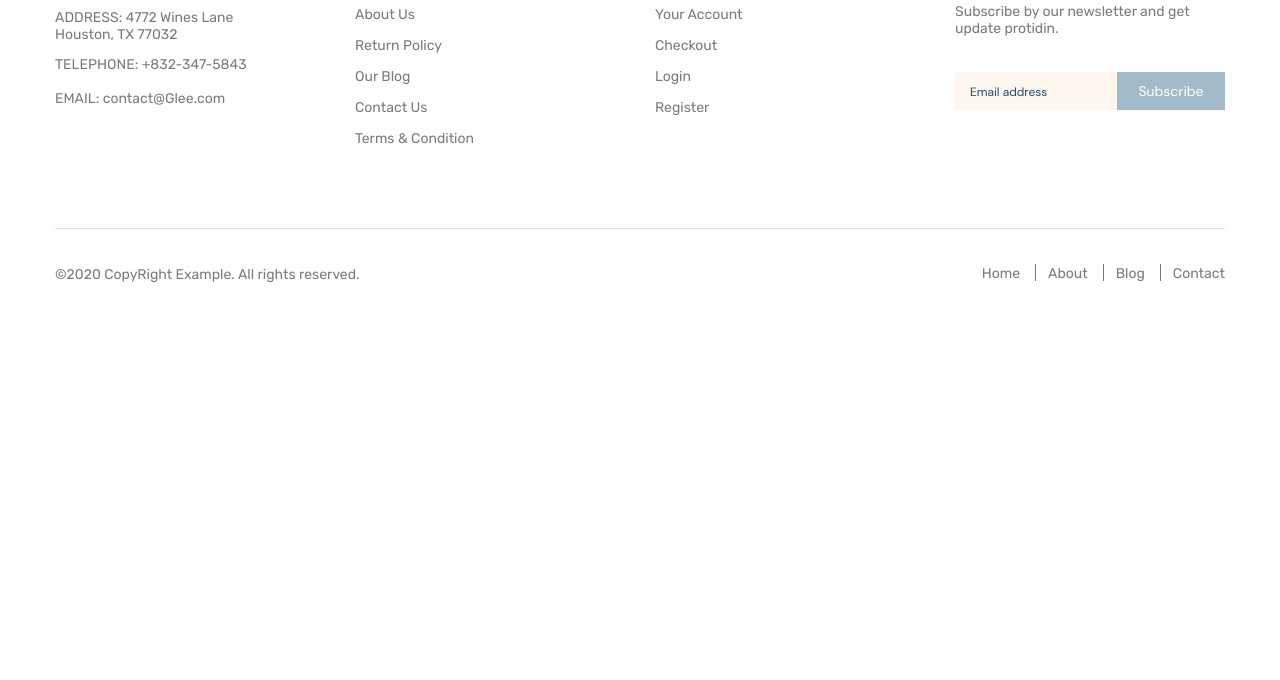
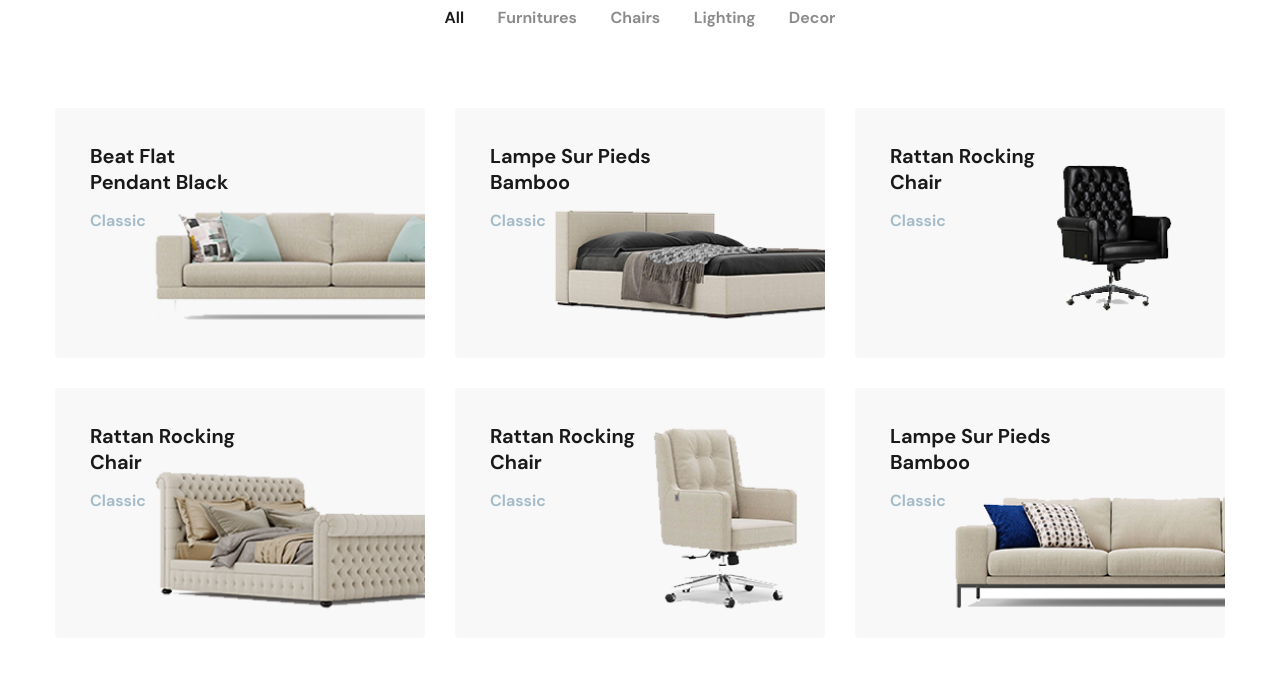
Before and after one commit to lvmzcndvld-dev/glee, a website: page app/index.html in a window 1280 px wide. Shown: the part 2973-3653 px from the top of the page. Before the commit the page ends 3292 px from the top, so only its background shows below. Drawn offline with nearby package versions, Linux system fonts and the light colour scheme; files that its build step writes are made by us from their sources.

Commit message:
added new-design & added mixin

```diff
--- a/app/index.html
+++ b/app/index.html
@@ -476,6 +476,65 @@
       </div>
     </section>
 
+    <section class="new-design">
+      <div class="container">
+        <h3 class="title">
+          New Design
+        </h3>
+        <div class="new-design__filter">
+          <button class="new-design__filter-btn" type="button" data-filter="all">All</button>
+          <button class="new-design__filter-btn" type="button" data-filter=".category-a">Furnitures</button>
+          <button class="new-design__filter-btn" type="button" data-filter=".category-b">Chairs</button>
+          <button class="new-design__filter-btn" type="button" data-filter=".category-c">Lighting</button>
+          <button class="new-design__filter-btn" type="button" data-filter=".category-d">Decor</button>
+        </div>
+        <div class="new-design__content">
+          <div class="new-design__item mix category-a category-c" style="background-image: url('images/content/new-design/1.png');">
+            <h4 class="new-design__title">
+              Beat Flat Pendant
+              Black
+            </h4>
+            <span class="new-design__subtitle">Classic</span>
+          </div>
+          <div class="new-design__item mix category-d" style="background-image: url('images/content/new-design/2.png');">
+            <h4 class="new-design__title">
+              Lampe Sur Pieds
+              Bamboo
+            </h4>
+            <span class="new-design__subtitle">Classic</span>
+          </div>
+          <div class="new-design__item mix category-b category-a" style="background-image: url('images/content/new-design/3.png');">
+            <h4 class="new-design__title">
+              Rattan Rocking
+              Chair
+            </h4>
+            <span class="new-design__subtitle">Classic</span>
+          </div>
+          <div class="new-design__item mix category-c category-b" style="background-image: url('images/content/new-design/4.png');">
+            <h4 class="new-design__title">
+              Rattan Rocking
+              Chair
+            </h4>
+            <span class="new-design__subtitle">Classic</span>
+          </div>
+          <div class="new-design__item mix category-d" style="background-image: url('images/content/new-design/5.png');">
+            <h4 class="new-design__title">
+              Rattan Rocking
+              Chair
+            </h4>
+            <span class="new-design__subtitle">Classic</span>
+          </div>
+          <div class="new-design__item mix category-b category-c" style="background-image: url('images/content/new-design/6.png');">
+            <h4 class="new-design__title">
+              Lampe Sur Pieds
+              Bamboo
+            </h4>
+            <span class="new-design__subtitle">Classic</span>
+          </div>
+        </div>
+      </div>
+    </section>
+
   </main>
 
   <footer class="footer">
--- a/app/js/main.js
+++ b/app/js/main.js
@@ -12,5 +12,15 @@ $(function () {
         }
     );
 
-    var mixer = mixitup('.products__content');
+    var mixer = mixitup('.products__content', {
+        selectors: {
+            control: '.products__filter-btn'
+        }
+    });
+
+    var mixer = mixitup('.new-design__content', {
+        selectors: {
+            control: '.new-design__filter-btn'
+        }
+    });
 });
--- /dev/null
+++ b/app/scss/blocks/new-design.scss
@@ -0,0 +1,40 @@
+.new-design {
+  padding-bottom: 60px;
+
+  &__filter {
+    @include filter;
+  }
+
+  &__filter-btn {
+    @include filter-btn;
+  }
+
+  &__content {
+    display: grid;
+    grid-template-columns: repeat(3, 1fr);
+    grid-template-rows: repeat(2, minmax(max-content, 250px));
+    grid-gap: 30px;
+  }
+
+  &__item {
+    background-size: cover;
+    background-repeat: no-repeat;
+    background-position: center center;
+    padding: 35px 0 0 35px;
+    @extend %dmsans-700;
+    color: $title;
+    background-color: #f8f8f8;
+    border-radius: 4px;
+  }
+
+  &__title {
+    max-width: 165px;
+    margin-bottom: 15px;
+    font-size: 2rem;
+  }
+
+  &__subtitle {
+    font-size: 1.6rem;
+    color: $link;
+  }
+}
--- a/app/scss/blocks/products.scss
+++ b/app/scss/blocks/products.scss
@@ -1,27 +1,12 @@
 .products {
-  padding: 75px 0;
+  padding-bottom: 75px;
 
   &__filter {
-    text-align: center;
-    margin-bottom: 80px;
+    @include filter;
   }
 
   &__filter-btn {
-    background-color: #fff;
-    border: none;
-    @extend %dmsans-700;
-    font-size: 1.6rem;
-    color: #8b8b8b;
-    transition: color .3s;
-    cursor: pointer;
-    &+.products__filter-btn {
-      margin-left: 30px;
-    }
-    &.mixitup-control-active,
-    &:hover {
-      color: $title;
-      outline: transparent;
-    }
+    @include filter-btn;
   }
 
   &__content {
--- a/app/scss/common/_global.scss
+++ b/app/scss/common/_global.scss
@@ -39,7 +39,7 @@ a {
 }
 
 .title {
-  margin-bottom: 35px;
+  margin: 65px 0 35px;
   @extend %dmsans-700;
   font-size: 3.6rem;
   color: $title;
--- a/app/scss/common/_vars.scss
+++ b/app/scss/common/_vars.scss
@@ -35,3 +35,26 @@ $title-accent: #243f4d;
   font-family: 'Poppins', sans-serif;
   font-weight: 700;
 }
+
+@mixin filter {
+  text-align: center;
+  margin-bottom: 80px;
+}
+
+@mixin filter-btn {
+  background-color: #fff;
+  border: none;
+  @extend %dmsans-700;
+  font-size: 1.6rem;
+  color: #8b8b8b;
+  transition: color .3s;
+  cursor: pointer;
+  & + & {
+    margin-left: 30px;
+  }
+  &.mixitup-control-active,
+  &:hover {
+    color: $title;
+    outline: transparent;
+  }
+}
--- a/app/scss/main.scss
+++ b/app/scss/main.scss
@@ -10,5 +10,6 @@
 @import 'blocks/features';
 @import 'blocks/products';
 @import 'blocks/special';
+@import 'blocks/new-design';
 
 @import 'components/footer';
```
Also changed, not shown: app/images/content/new-design/1.png (added), app/images/content/new-design/2.png (added), app/images/content/new-design/3.png (added), app/images/content/new-design/4.png (added), app/images/content/new-design/5.png (added), app/images/content/new-design/6.png (added), app/js/main.min.js.
